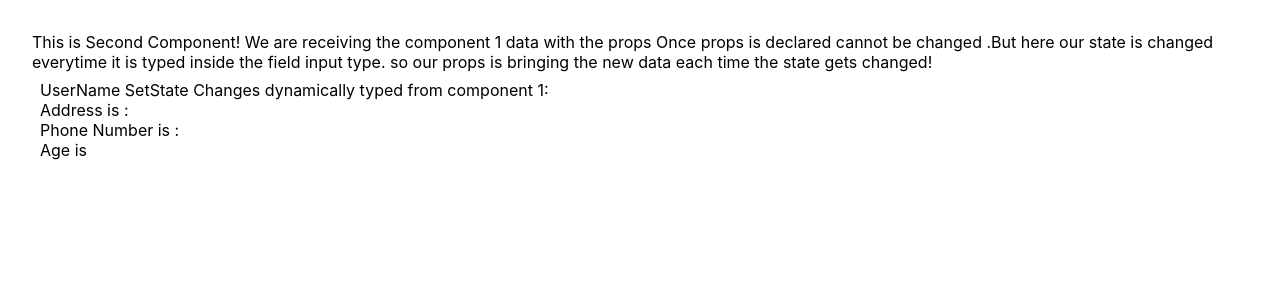
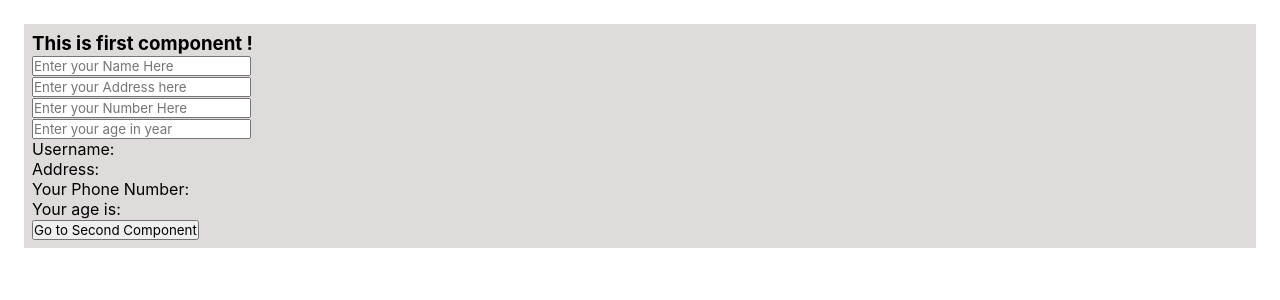
Before and after one commit to Dilli822/Genese-Academy-React-Js, a React (Create React App) app in the folder Genese-Academy/React/Learn React/test-app/: page / in a window 1280 px wide. Shown: the top 300 px of the page. Built offline with nearby package versions, Linux system fonts and the light colour scheme.

Commit message:
[added] adds React Route Switch API Call with Axios....

```diff
--- a/Genese-Academy/React/Learn React/test-app/src/component/MyFirstComponent.jsx
+++ b/Genese-Academy/React/Learn React/test-app/src/component/MyFirstComponent.jsx
@@ -1,6 +1,7 @@
 
 import React, {Component} from 'react';
 import MySecondComponent from './MySecondComponent'
+import { Link } from 'react-router-dom';
 // import MyThirdComponent from './MyThirdComponent';
 
 
@@ -84,7 +85,7 @@ export default class MyFirstComponent extends Component{
              the state using props. Once props is declared it cannot be changed
              if any component receives the data or value then it is sent with props form to pass
              data from one component to another props is used */}
-             <div className="secondComponent">
+             {/* <div className="secondComponent">
                  <MySecondComponent
                   userName={this.state.username}
                   // we can also send many other props
@@ -94,7 +95,16 @@ export default class MyFirstComponent extends Component{
                   phoneNumber = {this.state.phoneNumber}
 
                  />
-             </div>
+             </div> */}
+             <Link to = {{
+                //  '/MySecondComponent'
+                pathname: "/MySecondComponent",
+                search: "?sort=name",
+                hash: "#the-hash-example",
+                state: { fromDashboard: true }
+                }}>
+                {/* // Now link will be http://localhost:3000/MySecondComponen?sort=name#the-hash-example */}
+                <button> Go to Second Component</button></Link>
 
             </div>
         )
--- a/Genese-Academy/React/Learn React/test-app/src/component/MySecondComponent.jsx
+++ b/Genese-Academy/React/Learn React/test-app/src/component/MySecondComponent.jsx
@@ -1,6 +1,7 @@
 
 import React, {Component} from 'react';
-
+// import Link
+import { Link } from "react-router-dom"
 
 export default class MySecondComponent extends Component{
     render(){
@@ -19,6 +20,10 @@ export default class MySecondComponent extends Component{
             <p> Phone Number is : {this.props.phoneNumber} </p>
             <p> Age is {this.props.age} </p>
             </div>
+
+
+            {/* Link with route name without reloading the page */}
+            <Link to={'/'}><button> GO TO FIRST COMPONENT WITHOUT RELOADING </button></Link>
             </div>
 
         )
--- a/Genese-Academy/React/Learn React/test-app/src/routes.js
+++ b/Genese-Academy/React/Learn React/test-app/src/routes.js
@@ -12,19 +12,20 @@ import MySecondComponent from './component/MySecondComponent';
 
 
 
-class Routes extends Component {
+export default class Routes extends Component {
     render() {
         return (
         <div>
         <Router>
             <Switch>
                 <Route path="/" exact>
-                    <MySecondComponent />
+                    <MyFirstComponent />
                 </Route>
 
                 {/* Second Routing */}
-                <Router path="/secondComponent" exact>
-                    <MyFirstComponent/>
+                {/* exact instruct exact path with exact link name/url */}
+                <Router path="/MySecondComponent" exact>
+                    <MySecondComponent/>
                 </Router>
           </Switch>
         </Router>
@@ -32,5 +33,3 @@ class Routes extends Component {
         );
     }
 }
-
-export default Routes;
```
